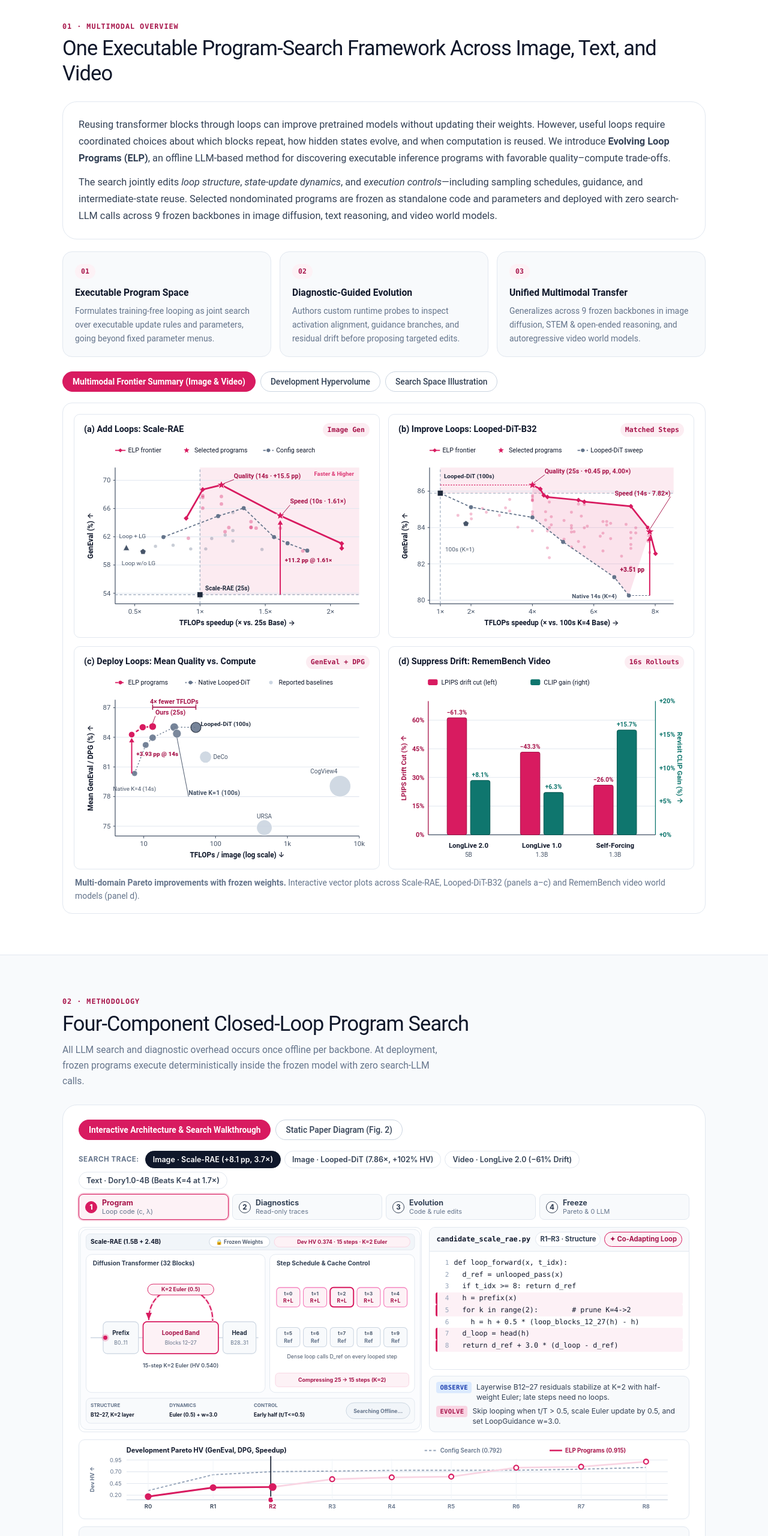
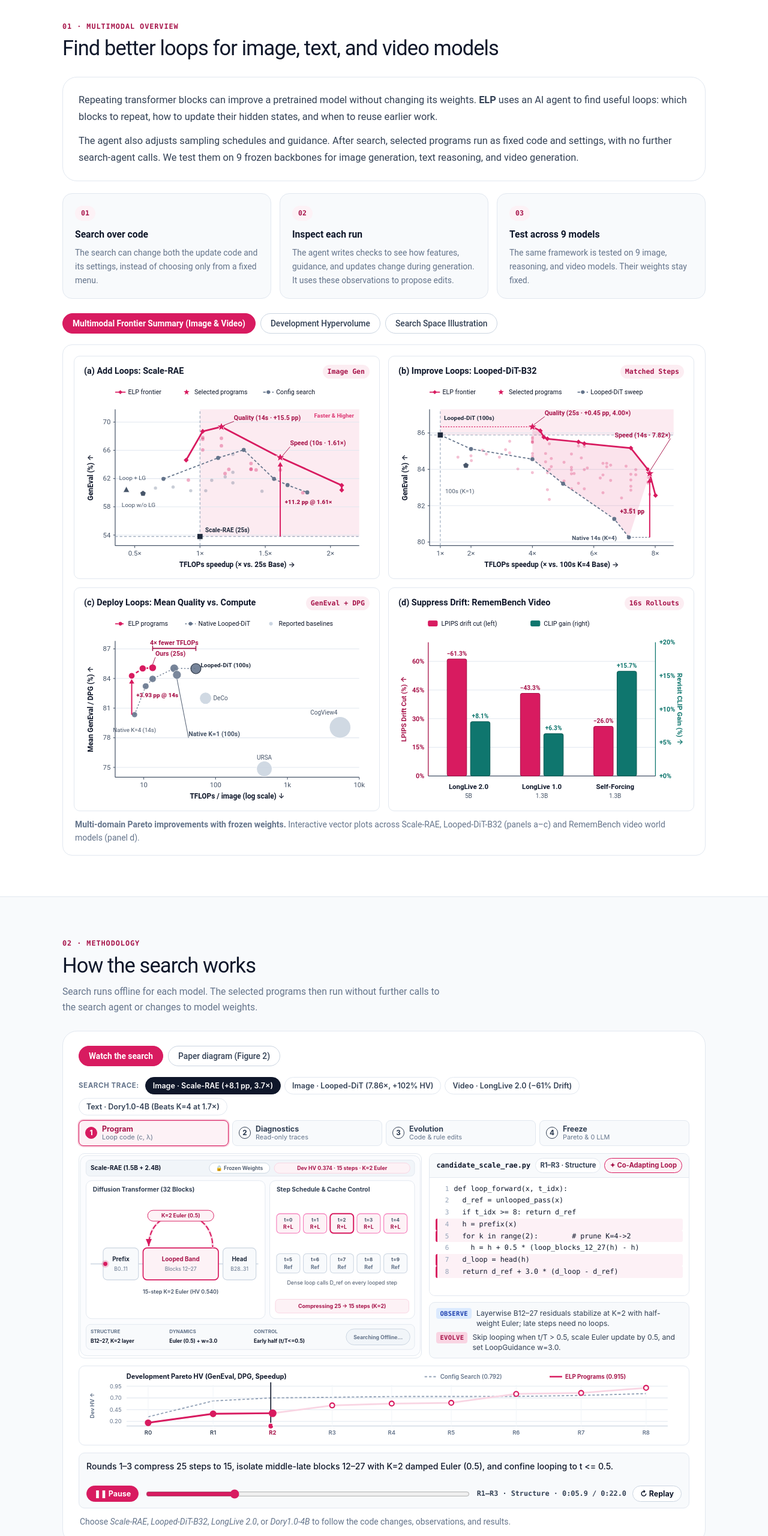
Before and after one commit to vibe-hust/elp_page, a plain HTML site: page index.html in a window 1280 px wide. Shown: the part 1507-4067 px from the top of the page at 60% size. Drawn offline with Linux system fonts and the light colour scheme.

Commit message:
Explain ELP overview and method in plain language

```diff
--- a/index.html
+++ b/index.html
@@ -147,33 +147,29 @@
     <div class="container">
       <div class="section-head">
         <div class="section-eyebrow">01 &middot; <strong>Multimodal</strong> Overview</div>
-        <h2 class="section-title">One Executable Program-Search Framework Across Image, Text, and Video</h2>
+        <h2 class="section-title">Find better loops for image, text, and video models</h2>
       </div>
 
       <div class="elp-card abstract-lead">
-        <p>
-          Reusing transformer blocks through loops can improve pretrained models without updating their weights. However, useful loops require coordinated choices about which blocks repeat, how hidden states evolve, and when computation is reused. We introduce <strong>Evolving Loop Programs (ELP)</strong>, an offline LLM-based method for discovering executable inference programs with favorable quality&ndash;compute trade-offs.
-        </p>
-        <p>
-          The search jointly edits <em>loop structure</em>, <em>state-update dynamics</em>, and <em>execution controls</em>&mdash;including sampling schedules, guidance, and intermediate-state reuse. Selected nondominated programs are frozen as standalone code and parameters and deployed with zero search-LLM calls across 9 frozen backbones in image diffusion, text reasoning, and video world models.
-        </p>
+        <p>Repeating transformer blocks can improve a pretrained model without changing its weights. <strong>ELP</strong> uses an AI agent to find useful loops: which blocks to repeat, how to update their hidden states, and when to reuse earlier work.</p>
+        <p>The agent also adjusts sampling schedules and guidance. After search, selected programs run as fixed code and settings, with no further search-agent calls. We test them on 9 frozen backbones for image generation, text reasoning, and video generation.</p>
       </div>
 
       <div class="contrib-grid">
         <div class="contrib-card">
           <span class="contrib-num">01</span>
-          <h3>Executable Program Space</h3>
-          <p>Formulates training-free looping as joint search over executable update rules and parameters, going beyond fixed parameter menus.</p>
+          <h3>Search over code</h3>
+          <p>The search can change both the update code and its settings, instead of choosing only from a fixed menu.</p>
         </div>
         <div class="contrib-card">
           <span class="contrib-num">02</span>
-          <h3>Diagnostic-Guided Evolution</h3>
-          <p>Authors custom runtime probes to inspect activation alignment, guidance branches, and residual drift before proposing targeted edits.</p>
+          <h3>Inspect each run</h3>
+          <p>The agent writes checks to see how features, guidance, and updates change during generation. It uses these observations to propose edits.</p>
         </div>
         <div class="contrib-card">
           <span class="contrib-num">03</span>
-          <h3>Unified <strong>Multimodal</strong> Transfer</h3>
-          <p>Generalizes across 9 frozen backbones in image diffusion, STEM &amp; open-ended reasoning, and autoregressive video world models.</p>
+          <h3>Test across <strong>9 models</strong></h3>
+          <p>The same framework is tested on 9 image, reasoning, and video models. Their weights stay fixed.</p>
         </div>
       </div>
 
@@ -211,40 +207,34 @@
     <div class="container">
       <div class="section-head">
         <div class="section-eyebrow">02 &middot; Methodology</div>
-        <h2 class="section-title">Four-Component Closed-Loop Program Search</h2>
-        <p class="section-lead">
-          All LLM search and diagnostic overhead occurs once offline per backbone. At deployment, frozen programs execute deterministically inside the frozen model with zero search-LLM calls.
-        </p>
+        <h2 class="section-title">How the search works</h2>
+        <p class="section-lead">Search runs offline for each model. The selected programs then run without further calls to the search agent or changes to model weights.</p>
       </div>
 
       <div class="elp-card">
         <div class="tabs" data-tab-group="method-view" role="tablist">
-          <button type="button" class="tab-btn ours-accent active" role="tab" aria-selected="true" data-tab="method-anim">Interactive Architecture &amp; Search Walkthrough</button>
-          <button type="button" class="tab-btn" role="tab" aria-selected="false" data-tab="method-static">Static Paper Diagram (Fig. 2)</button>
+          <button type="button" class="tab-btn ours-accent active" role="tab" aria-selected="true" data-tab="method-anim">Watch the search</button>
+          <button type="button" class="tab-btn" role="tab" aria-selected="false" data-tab="method-static">Paper diagram (Figure 2)</button>
         </div>
 
         <div class="tab-panel active" data-panel-group="method-view" data-panel="method-anim">
           <div id="elpMethodAnim"></div>
-          <p class="figure-caption">
-            <strong>Interactive Walkthrough of ELP.</strong> Switch between flagship <em>Scale-RAE</em>, <em>Looped-DiT-B32</em>, <em>LongLive 2.0</em>, and <em>Dory1.0-4B</em> searches and inspect synchronized code edits, diagnostics, and execution controls.
-          </p>
+          <p class="figure-caption">Choose <em>Scale-RAE</em>, <em>Looped-DiT-B32</em>, <em>LongLive 2.0</em>, or <em>Dory1.0-4B</em> to follow the code changes, observations, and results.</p>
         </div>
 
         <div class="tab-panel" data-panel-group="method-view" data-panel="method-static">
           <img class="zoomable svg-figure" src="assets/figures/method_overview.svg" alt="ELP four-component search loop architecture diagram" />
-          <p class="figure-caption">
-            <strong>Overview of Evolving Loop Programs (ELP).</strong> The coordinator executes candidate loop programs, records programmable diagnostics, and feeds back nondominated Pareto frontiers.
-          </p>
+          <p class="figure-caption">ELP tests each program and records what happened. The agent uses those results to improve the next round of programs.</p>
         </div>
       </div>
 
       <div class="method-grid">
         <div class="method-card">
           <div class="method-card-head">
-            <h3>1. What to Search: Loop Programs</h3>
+            <h3>1. Write a loop program</h3>
             <span class="method-tag">Structure &middot; Dynamics &middot; Control</span>
           </div>
-          <p>Each candidate <em>p = (c, &lambda;)</em> pairs executable code <em>c</em> with settings &lambda;, generalizing fixed block repetition to conditional, scheduled, and state-reusing recurrence.</p>
+          <p>Each candidate <em>p = (c, &lambda;)</em> contains code <em>c</em> and settings &lambda;. Together, they decide which blocks repeat, how states change, and when earlier work is reused.</p>
           <div class="eq-box">
             <span><strong>s</strong><sub><em>t</em></sub><sup>(<em>k</em>+1)</sup> = <strong>U</strong><sub>&theta;,<em>p</em></sub>(<strong>s</strong><sub><em>t</em></sub><sup>(<em>k</em>)</sup>; <em>t</em>, <em>k</em>)</span>
             <span class="eq-num">Eq. (2)</span>
@@ -253,10 +243,10 @@
 
         <div class="method-card">
           <div class="method-card-head">
-            <h3>2. What to Observe: Programmable Diagnostics</h3>
+            <h3>2. Inspect the run</h3>
             <span class="method-tag">Runtime Traces</span>
           </div>
-          <p>The search LLM authors diagnostic collectors <em>D<sub>r</sub></em> to inspect activation similarity across repetitions, guidance divergence, and inter-step residual stability on dev inputs.</p>
+          <p>The agent writes checks <em>D<sub>r</sub></em> for development inputs. These inspect how features, guidance, and updates change between repetitions and sampling steps.</p>
           <div class="eq-box">
             <span>&#120030;<sub><em>r</em></sub>(<em>p</em>) = <em>D<sub>r</sub></em>( Trace<sub>&theta;</sub>(<em>p</em>, &#120039;<sub>dev</sub>) )</span>
             <span class="eq-num">Eq. (3)</span>
@@ -265,10 +255,10 @@
 
         <div class="method-card">
           <div class="method-card-head">
-            <h3>3. How to Search: Evidence-Guided Evolution</h3>
+            <h3>3. Improve the program</h3>
             <span class="method-tag">Offline Refinement</span>
           </div>
-          <p>At round <em>r</em>, the LLM proposes candidate batch &#119979;<sub><em>r</em>+1</sub> from accumulated history, prior failures, and diagnostic observations guided by target vector <strong>a</strong>.</p>
+          <p>At round <em>r</em>, the agent uses earlier results, failures, and observations to propose new programs. The target <strong>a</strong> tells it which outcomes to prioritize.</p>
           <div class="eq-box">
             <span>&#120031;<sub><em>r</em>+1</sub> = LLM(&#120018;<sub><em>r</em></sub>, &#120023;<sub><em>r</em></sub>, &#120030;<sub>&le;<em>r</em></sub>; <strong>a</strong>)</span>
             <span class="eq-num">Eq. (4)</span>
@@ -277,10 +267,10 @@
 
         <div class="method-card">
           <div class="method-card-head">
-            <h3>4. What to Evaluate &amp; Select: Pareto Priorities</h3>
+            <h3>4. Choose a speed–quality trade-off</h3>
             <span class="method-tag">Frozen Deployment</span>
           </div>
-          <p>Nondominated fronts track task metrics alongside latency speedup <em>T</em>(<em>p</em><sub>0</sub>)/<em>T</em>(<em>p</em>). Representative <strong>Speed</strong>, <strong>Balanced</strong>, and <strong>Quality</strong> programs are frozen.</p>
+          <p>Keep programs that offer useful trade-offs between quality and speed. Select fixed <strong>Speed</strong>, <strong>Balanced</strong>, and <strong>Quality</strong> programs for use after search.</p>
           <div class="eq-box">
             <span><strong>v</strong>(<em>p</em>) = (<em>q</em><sub>1</sub>(<em>p</em>), &hellip;, <em>q<sub>m</sub></em>(<em>p</em>), <em>T</em>(<em>p</em><sub>0</sub>)/<em>T</em>(<em>p</em>))</span>
             <span class="eq-num">Eq. (5)</span>
@@ -289,8 +279,8 @@
       </div>
 
       <div class="elp-card" style="margin-top:20px;margin-bottom:0;">
-        <h3>Discovered Frozen Loop Motifs Across Backbones</h3>
-        <p class="elp-sub">ELP discovers fundamentally distinct loop structures, update rules, and KV/reference controls tailored to each architecture.</p>
+        <h3>Examples of discovered loops</h3>
+        <p class="elp-sub">Different models lead to different loop structures, update rules, and ways to reuse memory or reference features.</p>
         <div class="table-wrap">
           <table class="data-table motifs-table">
             <thead>
@@ -315,7 +305,7 @@
     <div class="container">
       <div class="section-head">
         <div class="section-eyebrow">03 &middot; Qualitative Showcase</div>
-        <h2 class="section-title">Synchronized Video Consistency &amp; Image Detail Preservation</h2>
+        <h2 class="section-title">Compare videos and image details</h2>
         <p class="section-lead">
           Inspect frame-accurate world-model revisit memory on LongLive 2.0 (5B) and 5-way image comparisons on Scale-RAE and RAE.
         </p>
@@ -429,7 +419,7 @@
     <div class="container">
       <div class="section-head">
         <div class="section-eyebrow">04 &middot; Quantitative Benchmarks</div>
-        <h2 class="section-title">Complete Evaluation Across 3 Modalities &amp; 9 Backbones</h2>
+        <h2 class="section-title">Results across image, text, and video</h2>
         <p class="section-lead">
           Explore frozen-program evaluations across Image diffusion, Text reasoning LLMs, and Video world &amp; diffusion models.
         </p>
@@ -680,7 +670,7 @@
     <div class="container">
       <div class="section-head">
         <div class="section-eyebrow">05 &middot; Search Design Analysis (RQ2)</div>
-        <h2 class="section-title">What Search Choices Drive Program Performance?</h2>
+        <h2 class="section-title">Which search choices help?</h2>
         <p class="section-lead">
           Controlled 80-candidate ablations on Scale-RAE isolate search space expressiveness, programmable diagnostics, search LLM, target strength, and objectives.
         </p>
```
